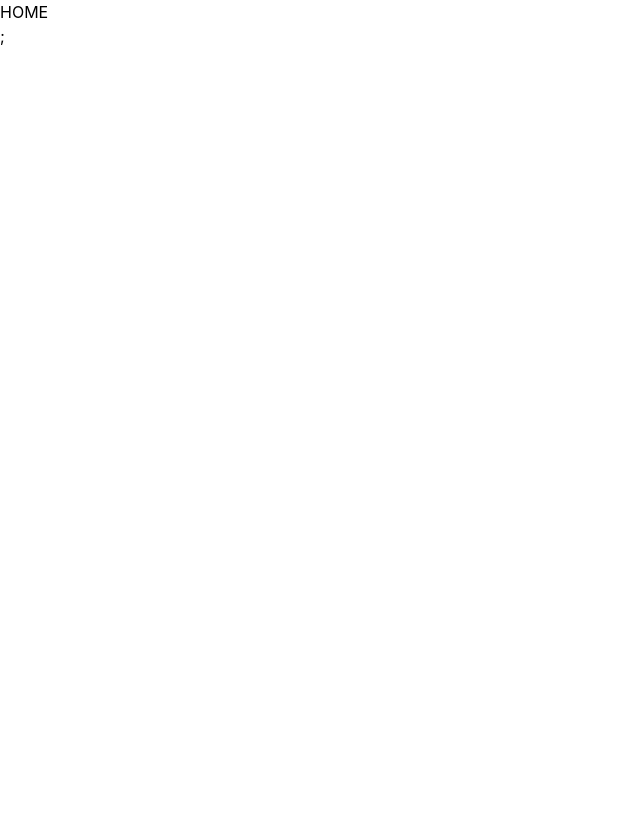
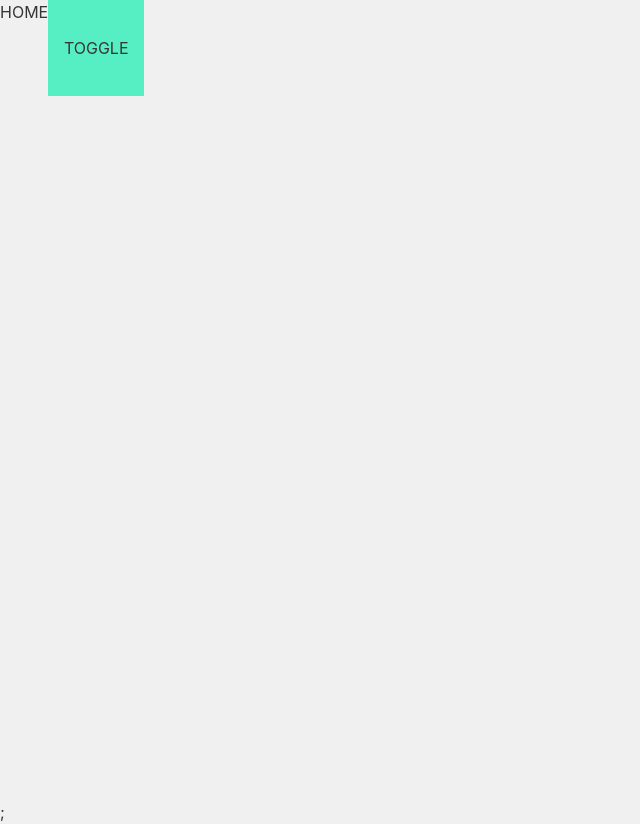
Before and after one commit to superbeom/boilerplate-nextjs, a Next.js app: page / in a window 1280 px wide. Shown: the whole page, without its empty margins (0-640 px from the left). Before the commit the page ends 800 px from the top, so only its background shows below. Built offline with nearby package versions, Linux system fonts and the light colour scheme.

Commit message:
Update THEME > Apply multiple theme

```diff
--- a/constants/themes.ts
+++ /dev/null
@@ -1,13 +0,0 @@
-export const lightTheme = {
-  title: "light",
-  primaryColor: "#55EFC4",
-  bgColor: "#F0F0F0",
-  textColor: "#363636",
-};
-
-export const darkTheme = {
-  title: "dark",
-  primaryColor: "#F7ABBB",
-  bgColor: "#363636",
-  textColor: "#F0F0F0",
-};
--- a/pages/_app.tsx
+++ b/pages/_app.tsx
@@ -7,15 +7,14 @@ import Head from "next/head";
 import useStore from "@/store";
 import useDebounce from "@/hooks/useDebounce";
 
-import { lightTheme, darkTheme } from "@/constants/themes";
-import { THEME, LIGHT } from "@/constants/strings";
+import { THEME, LIGHT, DARK } from "@/constants/strings";
 
 const App = ({ Component, pageProps }: AppProps) => {
-  const { updateTheme } = useStore();
+  const { theme, updateTheme } = useStore();
 
   const preLoad = useDebounce(() => {
     const localTheme = localStorage.getItem(THEME) ?? LIGHT;
-    updateTheme(localTheme === LIGHT ? lightTheme : darkTheme);
+    updateTheme(localTheme === LIGHT ? LIGHT : DARK);
   });
 
   useEffect(() => {
@@ -23,7 +22,9 @@ const App = ({ Component, pageProps }: AppProps) => {
   }, []);
 
   return (
-    <>
+    <div
+      className={`${theme === DARK ? "dark" : ""} bg-background text-content`}
+    >
       <Head>
         <title>Boilerplate</title>
         <meta name="description" content="This is description" />
@@ -37,7 +38,7 @@ const App = ({ Component, pageProps }: AppProps) => {
       </main>
 
       <footer></footer>
-    </>
+    </div>
   );
 };
 
--- a/pages/index.tsx
+++ b/pages/index.tsx
@@ -1,5 +1,25 @@
+import React from "react";
+
+import useStore from "@/store";
+import { THEME, LIGHT, DARK } from "@/constants/strings";
+
 const Home = () => {
-  return <div>HOME</div>;
+  const { theme, updateTheme } = useStore();
+
+  return (
+    <div className="h-screen flex">
+      HOME
+      <button
+        className="w-24 h-24 bg-primary"
+        onClick={() => {
+          updateTheme(theme === LIGHT ? DARK : LIGHT);
+          localStorage.setItem(THEME, theme === LIGHT ? DARK : LIGHT);
+        }}
+      >
+        TOGGLE
+      </button>
+    </div>
+  );
 };
 
 export default Home;
--- a/store/index.ts
+++ b/store/index.ts
@@ -1,16 +1,13 @@
 import create from "zustand";
 
-import { Theme } from "@/types";
-import { lightTheme } from "@/constants/themes";
-
 interface StoreState {
-  theme: Theme;
-  updateTheme: (theme: Theme) => void;
+  theme: string;
+  updateTheme: (theme: string) => void;
 }
 
 const useStore = create<StoreState>((set) => ({
-  theme: lightTheme,
-  updateTheme: (newTheme: Theme) => set(() => ({ theme: newTheme })),
+  theme: "light",
+  updateTheme: (newTheme: string) => set(() => ({ theme: newTheme })),
 }));
 
 export default useStore;
--- a/styles/globals.css
+++ b/styles/globals.css
@@ -25,5 +25,22 @@ a {
   box-sizing: border-box;
 }
 
+/* Theme */
+@layer base {
+  :root {
+    --primary: rgb(85, 239, 195);
+    --primary-40: rgba(85, 239, 195, 0.2);
+    --background: rgb(240, 240, 240);
+    --content: rgb(54, 54, 54);
+  }
+
+  .dark {
+    --primary: rgb(253, 121, 168);
+    --primary-40: rgba(253, 121, 168, 0.2);
+    --background: rgb(54, 54, 54);
+    --content: rgb(240, 240, 240);
+  }
+}
+
 @layer components {
 }
--- a/tailwind.config.js
+++ b/tailwind.config.js
@@ -5,7 +5,16 @@ module.exports = {
     "./components/**/*.{js,ts,jsx,tsx}",
   ],
   theme: {
-    extend: {},
+    extend: {
+      colors: {
+        primary: {
+          40: "var(--primary-40)",
+          DEFAULT: "var(--primary)",
+        },
+        background: "var(--background)",
+        content: "var(--content)",
+      },
+    },
   },
   plugins: [],
 };
--- a/types/index.d.ts
+++ b/types/index.d.ts
@@ -1,6 +1,3 @@
-export interface Theme {
+export interface Page {
   title: string;
-  primaryColor: string;
-  bgColor: string;
-  textColor: string;
 }
```
